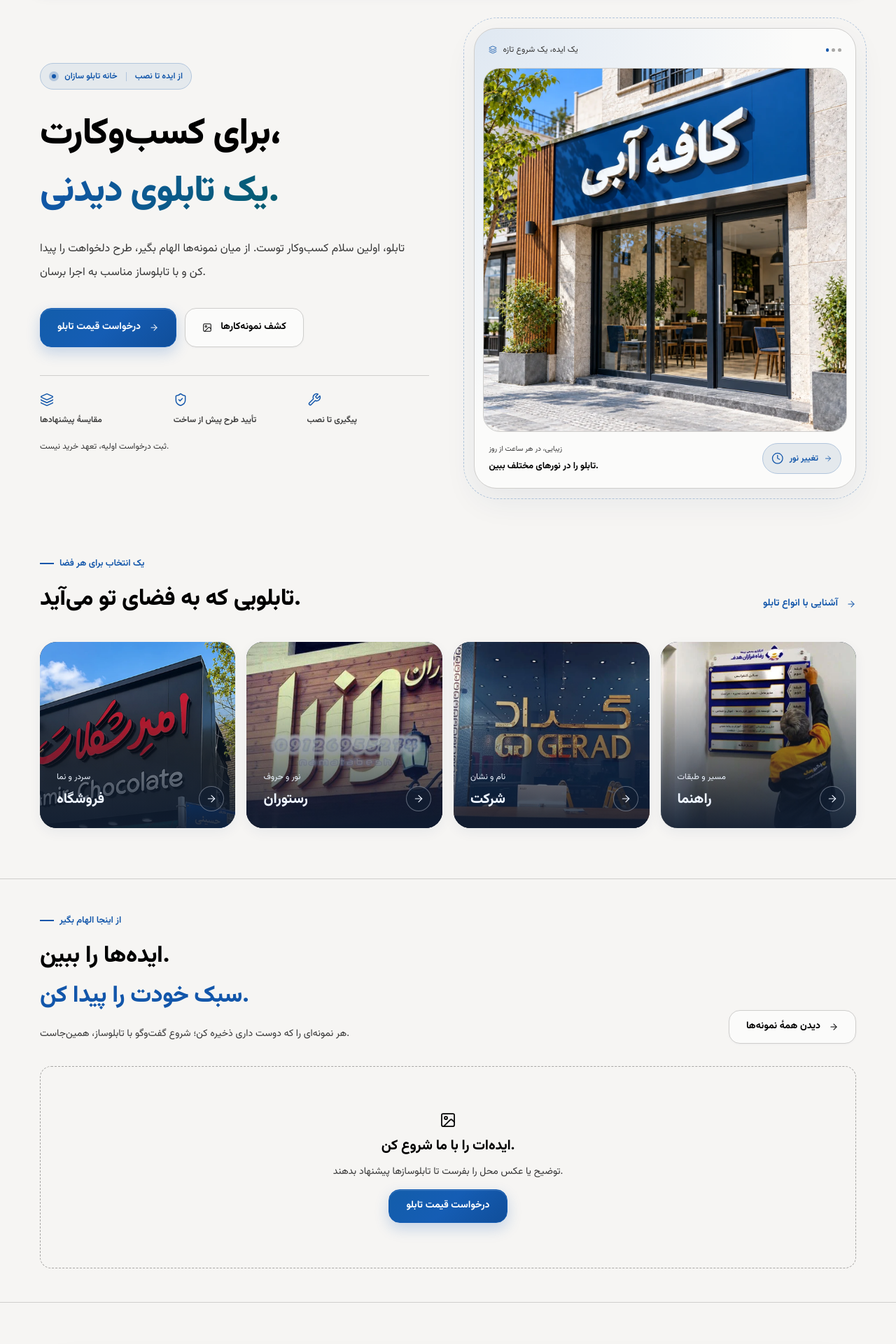
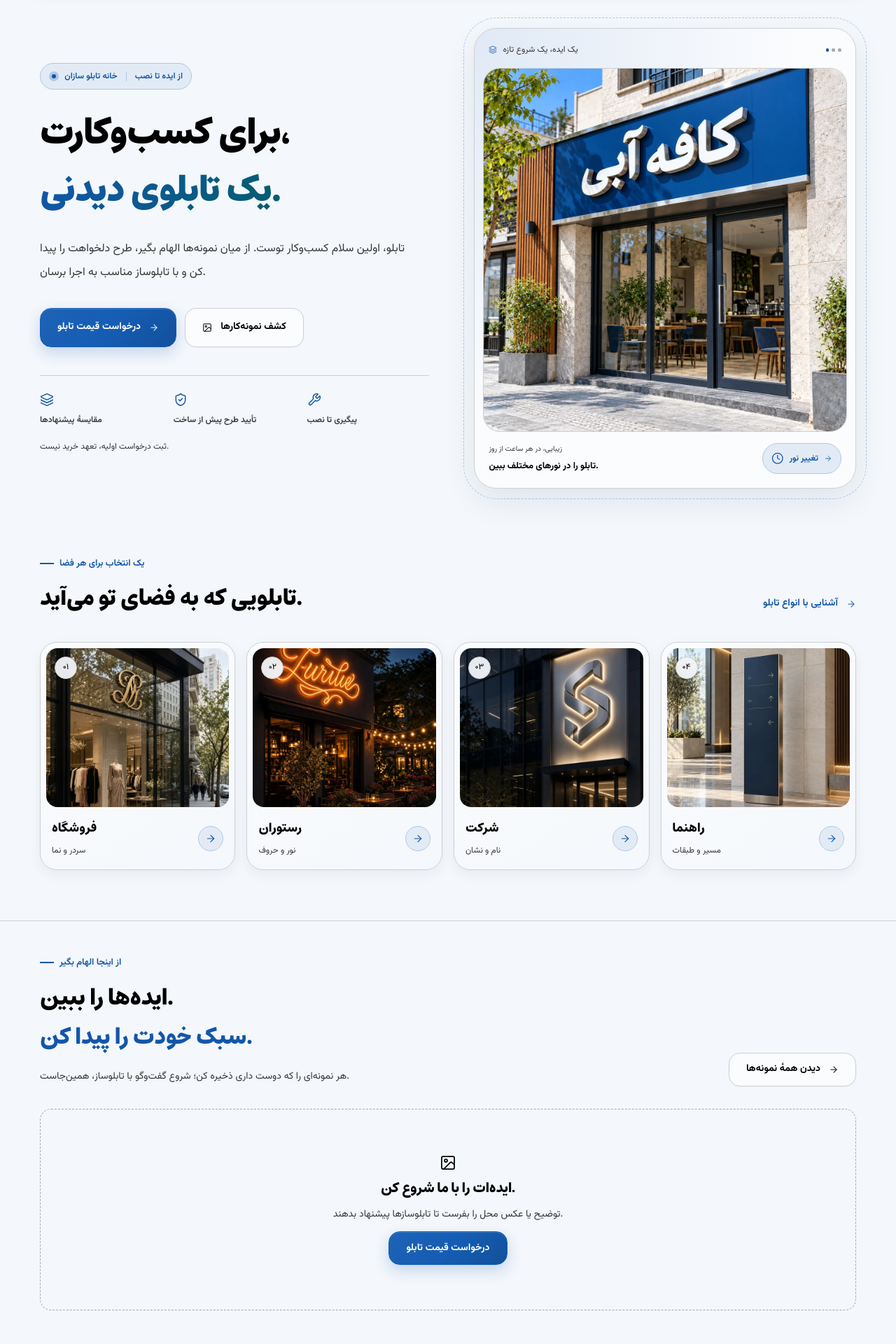
Before and after one commit to cloner7575/tablo, a Django app: page / in a window 1280 px wide. Shown: the part 96-2016 px from the top of the page at 70% size. Run offline with Django 5.2, Linux system fonts and the light colour scheme; data comes from the database, SQL or seed files in the repository; data that the repository does not hold is empty; parts of the project's set-up code (start-up, migrations or seed data) failed here and were passed over.

Commit message:
feat: update landing page visuals and typography with new images and font styles

```diff
--- a/apps/common/views.py
+++ b/apps/common/views.py
@@ -65,25 +65,25 @@ def home(request: HttpRequest) -> HttpResponse:
                     "title": "فروشگاه",
                     "query": "فروشگاه",
                     "description": "سردر و نما",
-                    "image": "img/references/novin-amir-chocolate.webp",
+                    "image": "img/landing-boutique-v1.webp",
                 },
                 {
                     "title": "رستوران",
                     "query": "رستوران",
                     "description": "نور و حروف",
-                    "image": "img/references/namatabesh-vozara.webp",
+                    "image": "img/landing-restaurant-v1.webp",
                 },
                 {
                     "title": "شرکت",
                     "query": "شرکت",
                     "description": "نام و نشان",
-                    "image": "img/references/novin-gerad.webp",
+                    "image": "img/landing-office-v1.webp",
                 },
                 {
                     "title": "راهنما",
                     "query": "راهنما",
                     "description": "مسیر و طبقات",
-                    "image": "img/references/rangin-wayfinding.webp",
+                    "image": "img/landing-wayfinding-v1.webp",
                 },
             ],
             "services": services,
--- a/static/css/base.css
+++ b/static/css/base.css
@@ -49,6 +49,7 @@ h2,
 h3,
 h4 {
   margin: 0;
+  font-family: var(--font-display);
   color: var(--color-ink);
   font-weight: 600;
   letter-spacing: var(--tracking-tight);
--- a/static/css/landing.css
+++ b/static/css/landing.css
@@ -46,13 +46,15 @@
 .lp-link:hover { text-decoration: underline; }
 .lp-link .icon { flex-shrink: 0; }
 .lp-collections { display: grid; grid-template-columns: repeat(4, minmax(0, 1fr)); gap: var(--space-4); }
-.lp-collection { position: relative; isolation: isolate; overflow: hidden; aspect-ratio: 1.05; border-radius: var(--radius-lg); background: var(--color-charcoal); color: var(--color-inverse-ink); text-decoration: none; box-shadow: var(--shadow-sm); }
-.lp-collection img { inline-size: 100%; block-size: 100%; object-fit: cover; transition: scale var(--dur-reveal) var(--ease-out); }
-.lp-collection__shade { position: absolute; inset: 0; background: linear-gradient(180deg, transparent 20%, color-mix(in srgb, var(--color-charcoal) 92%, transparent)); }
-.lp-collection__copy { position: absolute; inset-inline: var(--space-5); inset-block-end: var(--space-5); display: grid; gap: var(--space-1); z-index: 1; }
-.lp-collection__copy small { color: var(--color-inverse-ink); font-size: var(--text-2xs); }
-.lp-collection__copy strong { color: var(--color-inverse-ink); font-size: var(--text-xl); font-weight: 800; }
-.lp-collection__arrow { position: absolute; z-index: 1; inset-inline-end: var(--space-4); inset-block-end: var(--space-5); display: grid; place-items: center; inline-size: 2.25rem; block-size: 2.25rem; border: 1px solid color-mix(in srgb, var(--color-inverse-ink) 35%, transparent); border-radius: var(--radius-pill); background: color-mix(in srgb, var(--color-charcoal) 60%, transparent); color: var(--color-inverse-ink); }
+.lp-collection { min-inline-size: 0; display: flex; flex-direction: column; padding: var(--space-2); border: 1px solid var(--color-border); border-radius: var(--radius-lg); background: var(--surface-sheen); color: var(--color-ink); text-decoration: none; box-shadow: var(--shadow-sm); transition: translate var(--dur-reveal) var(--ease-out), box-shadow var(--dur-reveal), border-color var(--dur-2); }
+.lp-collection__image { display: block; position: relative; aspect-ratio: 1.15; overflow: hidden; border-radius: var(--radius-md); }
+.lp-collection img { inline-size: 100%; block-size: 100%; object-fit: cover; object-position: center 28%; transition: scale 800ms var(--ease-out); }
+.lp-collection__number { position: absolute; inset-block-start: var(--space-3); inset-inline-start: var(--space-3); display: grid; place-items: center; min-inline-size: 2rem; block-size: 2rem; border: 1px solid var(--color-border); border-radius: var(--radius-pill); background: var(--color-glass); color: var(--color-ink); backdrop-filter: blur(12px); font-size: var(--text-2xs); }
+.lp-collection__body { display: flex; flex: 1; align-items: center; justify-content: space-between; gap: var(--space-2); padding: var(--space-4) var(--space-2) var(--space-2); }
+.lp-collection__copy { display: grid; gap: var(--space-1); min-inline-size: 0; }
+.lp-collection__copy small { color: var(--color-muted); font-size: var(--text-2xs); line-height: 1.9; }
+.lp-collection__copy strong { font-family: var(--font-display); color: var(--color-ink); font-size: var(--text-lg); font-weight: 750; }
+.lp-collection__arrow { flex-shrink: 0; display: grid; place-items: center; inline-size: 2.25rem; block-size: 2.25rem; border: 1px solid var(--color-accent-line); border-radius: var(--radius-pill); background: var(--color-accent-soft); color: var(--color-accent-text); transition: background var(--dur-2), color var(--dur-2), rotate var(--dur-reveal); }
 .lp-work-section { margin-block: var(--space-5); background: var(--color-surface-2); border-block: 1px solid var(--color-border); }
 .lp-work-grid { grid-template-columns: repeat(3, minmax(0, 1fr)); gap: var(--space-5); }
 .lp-work-grid .at-project { padding: var(--space-2); border-radius: var(--radius-lg); background: var(--color-surface); }
--- a/static/css/tokens.css
+++ b/static/css/tokens.css
@@ -25,6 +25,14 @@
     U+2212, U+2215, U+FEFF, U+FFFD;
 }
 
+@font-face {
+  font-family: "Estedad";
+  src: url("../fonts/estedad-variable.woff2") format("woff2");
+  font-weight: 100 900;
+  font-style: normal;
+  font-display: swap;
+}
+
 :root {
   --atelier-bg: var(--color-bg);
   --atelier-panel: var(--color-surface);
@@ -35,6 +43,7 @@
   --atelier-accent-ink: var(--color-action-ink);
 
   --font-sans: "Vazirmatn", "Segoe UI", system-ui, -apple-system, sans-serif;
+  --font-display: "Estedad", "Vazirmatn", system-ui, sans-serif;
   --font-mono: "Vazirmatn", ui-monospace, "SF Mono", Menlo, monospace;
 
   --text-2xs: 0.75rem;
@@ -89,7 +98,8 @@
   --dur-reveal: 560ms;
   --dur-ambient: 7s;
   --surface-sheen: linear-gradient(145deg, var(--color-surface), var(--color-surface-2));
-  --action-sheen: linear-gradient(135deg, color-mix(in srgb, var(--color-action) 86%, var(--color-accent-2)), var(--color-action), var(--color-action-hover));
+  --color-action-start: var(--color-action);
+  --action-sheen: linear-gradient(135deg, var(--color-action-start), var(--color-action), var(--color-action-hover));
   --card-border-hover: color-mix(in srgb, var(--color-accent) 38%, var(--color-border));
   --shadow-action: 0 8px 20px color-mix(in srgb, var(--color-action) 22%, transparent);
   --blueprint-line: color-mix(in srgb, var(--color-accent) 9%, transparent);
@@ -233,10 +218,10 @@
   --clock-sky-390: #c8d8e6;
   --clock-sky-480: #edf5ff;
   --clock-sky-720: #f8fafc;
-  --clock-sky-900: #f5f1eb;
-  --clock-sky-1020: #e3c6a6;
-  --clock-sky-1080: #a0837a;
-  --clock-sky-1140: #504755;
+  --clock-sky-900: #f1f5fb;
+  --clock-sky-1020: #cbd9ed;
+  --clock-sky-1080: #293b5a;
+  --clock-sky-1140: #22314c;
   --clock-sky-1200: #1c283b;
   --clock-sky-1320: #0e1829;
   --clock-sky-1440: #0b1324;
@@ -257,6 +242,11 @@
   --clock-day-accent: #1256aa;
   --clock-warm-accent: #edb580;
   --clock-cool-accent: #068fab;
+  --clock-action-day: #155db4;
+  --clock-action-dusk: #4959a5;
+  --clock-action-night: #316fba;
+  --clock-shadow-day: #19395e;
+  --clock-shadow-night: #020913;
   --clock-shadow: rgb(5 10 18 / 0.32);
   --clock-glint: rgb(255 250 240 / 0.55);
   --clock-halo: rgb(161 124 66 / 0.16);
--- a/static/js/experience.js
+++ b/static/js/experience.js
@@ -9,7 +9,7 @@
   let syncAmbient = () => {};
   let observeAmbient = () => {};
   const revealSelector = [
-    ".lp-copy > *", ".lp-stage", ".lp-section-head", ".lp-collection", ".lp-steps li",
+    ".lp-copy > *", ".lp-stage", ".lp-section-head", ".lp-collection", ".lp-steps li", ".lp-final__surface > div", ".lp-final__visual",
     ".at-hero__copy > *", ".at-art__image", ".jd-hero-art", ".at-tool", ".at-section-head", ".gd-gallery-head", ".gd-business-card",
     ".at-project", ".at-maker", ".mp-service-card", ".mp-journey li", ".so-journey li", ".mp-page-head", ".at-reviews blockquote", ".at-workshop__image",
     ".ed-gallery-hero__copy > *", ".ed-gallery-hero__visual", ".ed-idea-card",
@@ -23,9 +23,13 @@
   function reveal(element) {
     if (preference.matches || revealed.has(element) || typeof element.animate !== "function") return;
     revealed.add(element);
+    const photograph = element.matches?.('.lp-stage, .lp-collection, .lp-final__visual');
+    const frames = photograph
+      ? [{ opacity: .6, translate: '0 26px', scale: '.965' }, { opacity: 1, translate: '0 0', scale: '1' }]
+      : [{ opacity: .72, translate: '0 18px' }, { opacity: 1, translate: '0 0' }];
     const animation = element.animate(
-      [{ opacity: 0.72, translate: "0 18px" }, { opacity: 1, translate: "0 0" }],
-      { duration: compact.matches ? 400 : 560, delay: Number(element.dataset.revealDelay || 0), easing: "cubic-bezier(.22,.8,.3,1)", fill: "backwards" },
+      frames,
+      { duration: compact.matches ? 480 : photograph ? 850 : 620, delay: Number(element.dataset.revealDelay || 0), easing: "cubic-bezier(.16,1,.3,1)", fill: "backwards" },
     );
     running.add(animation);
     const release = () => running.delete(animation);
@@ -38,6 +42,7 @@
     if (preference.matches || typeof window.IntersectionObserver !== "function") return;
     if (!observer) {
       observer = new IntersectionObserver((entries) => {
+        if (preference.matches || !observer) return;
         entries.forEach((entry) => {
           if (!entry.isIntersecting) return;
           observer.unobserve(entry.target);
--- a/static/js/theme.js
+++ b/static/js/theme.js
@@ -26,6 +26,11 @@
   const nightAccent = rgb(token('--clock-night-accent'));
   const warmAccent = rgb(token('--clock-warm-accent'));
   const coolAccent = rgb(token('--clock-cool-accent'));
+  const dayAction = rgb(token('--clock-action-day'));
+  const duskAction = rgb(token('--clock-action-dusk'));
+  const nightAction = rgb(token('--clock-action-night'));
+  const dayShadow = rgb(token('--clock-shadow-day'));
+  const nightShadow = rgb(token('--clock-shadow-night'));
   const labels = { morning: 'صبح', day: 'روز', sunset: 'غروب', night: 'شب' };
   const valid = value => typeof value === 'string' && /^(?:[01]\d|2[0-3]):[0-5]\d$/.test(value);
   const read = () => {
@@ -75,7 +80,16 @@
     const muted = readable(mix(ink, bg, .22));
     const accent = readable(mix(nightAccent, dayAccent, light));
     const warmth = Math.exp(-(((m - 1065) / 100) ** 2));
-    const secondaryAccent = readable(mix(coolAccent, warmAccent, warmth));
+    const secondaryAccent = readable(mix(coolAccent, warmAccent, warmth * .22));
+    // Keep the same white label across the complete button gradient all day.
+    const buttonSafe = candidate => {
+      let result = candidate;
+      while (contrast(result, white) < 4.6) result = mix(result, black, .04);
+      return result;
+    };
+    const action = buttonSafe(mix(mix(nightAction, dayAction, light), duskAction, warmth * .65));
+    const actionStart = buttonSafe(mix(action, white, .035));
+    const shadow = mix(nightShadow, dayShadow, light);
     let accentSoft = mix(bg, accent, .08);
     if (contrast(accent, accentSoft) < 4.5) accentSoft = bg;
     const values = {
@@ -89,8 +103,19 @@
       '--color-accent-2': secondaryAccent, '--color-border': mix(bg, ink, .16),
       '--color-border-strong': mix(bg, ink, .32), '--color-code-bg': surface2,
       '--color-code-ink': ink, '--color-info': accent, '--color-info-bg': mix(bg, accent, .08),
+      '--color-action': action, '--color-action-start': actionStart,
+      '--color-action-hover': mix(action, black, .14), '--color-action-ink': white,
+      '--shadow-color': shadow,
     };
     for (const [name, value] of Object.entries(values)) root.style.setProperty(name, color(value));
+    const shade = alpha => `rgb(${shadow.map(v => v.toFixed(2)).join(' ')} / ${alpha.toFixed(4)})`;
+    for (const [name, geometry, dayAlpha, nightAlpha] of [
+      ['xs', '0 1px 3px', .04, .15], ['sm', '0 6px 18px', .06, .18],
+      ['md', '0 12px 32px', .08, .24], ['lg', '0 22px 60px', .12, .34],
+      ['stage', '0 18px 46px', .09, .28], ['float', '0 12px 36px', .09, .28],
+    ]) root.style.setProperty(`--shadow-${name}`, `${geometry} ${shade(nightAlpha + (dayAlpha - nightAlpha) * light)}`);
+    root.style.setProperty('--glow-1', `color-mix(in srgb, ${color(action)} ${(12 + 8 * (1 - light)).toFixed(2)}%, transparent)`);
+    root.style.setProperty('--glow-2', `color-mix(in srgb, ${color(secondaryAccent)} ${(6 + 3 * warmth).toFixed(2)}%, transparent)`);
     root.style.setProperty('--color-glass', `rgb(${bg.map(v => v.toFixed(2)).join(' ')} / .94)`);
     root.style.setProperty('--scene-brightness', (.95 + .07 * light).toFixed(4));
     root.style.setProperty('--scene-warmth', (.075 * warmth).toFixed(4));
--- a/templates/base.html
+++ b/templates/base.html
@@ -22,17 +22,18 @@
     <meta property="og:locale" content="fa_IR">
     <title>{% block title %}{{ SEO_TITLE|default:SITE_NAME }}{% endblock %}</title>
     <link rel="preload" href="{% static 'fonts/vazirmatn-arabic.woff2' %}" as="font" type="font/woff2" crossorigin>
-    <link rel="stylesheet" href="{% static 'css/tokens.css' %}?v=20261020-mobile-1">
-    <link rel="stylesheet" href="{% static 'css/base.css' %}?v=20261013-gallery-footer-1">
+    <link rel="preload" href="{% static 'fonts/estedad-variable.woff2' %}" as="font" type="font/woff2" crossorigin>
+    <link rel="stylesheet" href="{% static 'css/tokens.css' %}?v=20261020-studio-4">
+    <link rel="stylesheet" href="{% static 'css/base.css' %}?v=20261020-studio-4">
     <link rel="stylesheet" href="{% static 'css/tablo.css' %}?v=20261020-vendor-compare-1">
     <link rel="stylesheet" href="{% static 'css/atelier.css' %}?v=20261013-gallery-footer-1">
     <link rel="stylesheet" href="{% static 'css/editorial.css' %}?v=20261013-gallery-footer-1">
     <link rel="stylesheet" href="{% static 'css/experience.css' %}?v=20261013-gallery-footer-1">
     <link rel="stylesheet" href="{% static 'css/workspaces.css' %}?v=20261013-gallery-footer-1">
-    <link rel="stylesheet" href="{% static 'css/polish.css' %}?v=20261020-landing-1">
-    <link rel="stylesheet" href="{% static 'css/mobile.css' %}?v=20261020-landing-1">
+    <link rel="stylesheet" href="{% static 'css/polish.css' %}?v=20261020-studio-4">
+    <link rel="stylesheet" href="{% static 'css/mobile.css' %}?v=20261020-studio-4">
     {% block extra_css %}{% endblock %}
-    <script src="{% static 'js/theme.js' %}?v=20261020-landing-2"></script>
+    <script src="{% static 'js/theme.js' %}?v=20261020-studio-4"></script>
     {% block structured_data %}{% endblock %}
   </head>
   <body class="has-mobile-chrome {% block body_class %}{% endblock %}" hx-headers='{"X-CSRFToken": "{{ csrf_token }}"}'>
@@ -46,7 +47,7 @@
     {% include "partials/_mobile_cta.html" %}
     <script src="{% static 'vendor/htmx.min.js' %}" defer></script>
     <script src="{% static 'js/app.js' %}?v=20261013-gallery-footer-1" defer></script>
-    <script src="{% static 'js/experience.js' %}?v=20261020-landing-1" defer></script>
+    <script src="{% static 'js/experience.js' %}?v=20261020-studio-4" defer></script>
     {% block extra_js %}{% endblock %}
   </body>
 </html>
--- a/templates/pages/home.html
+++ b/templates/pages/home.html
@@ -2,7 +2,7 @@
 {% block title %}سفارش تابلو و ایده‌های طراحی تابلو | {{ SITE_NAME }}{% endblock %}
 {% block meta_description %}از انتخاب طرح تا ساخت و نصب تابلو؛ نمونه‌کارها را ببینید، سبک دلخواهتان را پیدا کنید و پیشنهاد تابلوسازها را مقایسه کنید.{% endblock %}
 {% block body_class %}page-home page-atelier page-landing{% endblock %}
-{% block extra_css %}<link rel="stylesheet" href="{% static 'css/landing.css' %}?v=20261020-landing-3">{% endblock %}
+{% block extra_css %}<link rel="stylesheet" href="{% static 'css/landing.css' %}?v=20261020-studio-4">{% endblock %}
 {% block content %}
 <div class="lp-home">
   <section class="lp-hero at-wrap" aria-labelledby="hero-title">
@@ -23,7 +23,7 @@
 
   <section class="lp-section at-wrap" aria-labelledby="styles-title">
     <div class="lp-section-head"><div><p class="lp-kicker">یک انتخاب برای هر فضا</p><h2 id="styles-title">تابلویی که به فضای تو می‌آید.</h2></div><a class="lp-link" href="{% url 'catalog:services' %}">آشنایی با انواع تابلو {% include 'components/_icon.html' with name='arrow-right' size='sm' %}</a></div>
-    <nav class="lp-collections" aria-label="نمونه تابلو بر اساس کسب‌وکار">{% for collection in business_collections %}<a class="lp-collection" href="{% url 'portfolio:list' %}?q={{ collection.query|urlencode }}"><img src="{% static collection.image %}" alt="" width="600" height="480" loading="lazy"><span class="lp-collection__shade" aria-hidden="true"></span><span class="lp-collection__copy"><small>{{ collection.description }}</small><strong>{{ collection.title }}</strong></span><span class="lp-collection__arrow" aria-hidden="true">{% include 'components/_icon.html' with name='arrow-right' size='sm' %}</span></a>{% endfor %}</nav>
+    <nav class="lp-collections" aria-label="نمونه تابلو بر اساس کسب‌وکار">{% for collection in business_collections %}<a class="lp-collection" href="{% url 'portfolio:list' %}?q={{ collection.query|urlencode }}"><span class="lp-collection__image"><img src="{% static collection.image %}" alt="" width="600" height="480" loading="lazy"><span class="lp-collection__number" aria-hidden="true">۰{{ forloop.counter|fa_digits }}</span></span><span class="lp-collection__body"><span class="lp-collection__copy"><strong>{{ collection.title }}</strong><small>{{ collection.description }}</small></span><span class="lp-collection__arrow" aria-hidden="true">{% include 'components/_icon.html' with name='arrow-right' size='sm' %}</span></span></a>{% endfor %}</nav>
   </section>
 
   <section class="lp-section lp-work-section" aria-labelledby="projects-title"><div class="at-wrap">
@@ -43,6 +43,6 @@
 
   <section class="lp-section at-wrap lp-faq" aria-labelledby="faq-title"><div><p class="lp-kicker">هنوز سؤالی مانده؟</p><h2 id="faq-title">با خیال روشن‌تر<br>شروع کن.</h2><a class="lp-link" href="{% url 'common:guide' %}">جزئیات بیشتر {% include 'components/_icon.html' with name='arrow-right' size='sm' %}</a></div><div><details><summary>جنس یا اندازهٔ تابلو را نمی‌دانم؛ می‌توانم درخواست بدهم؟{% include 'components/_icon.html' with name='chevron-down' size='sm' %}</summary><p>بله. شهر، کسب‌وکار و یک توضیح کوتاه کافی است. عکس محل کمک می‌کند؛ اندازه و مشخصات فنی را با تابلوساز نهایی می‌کنی.</p></details><details><summary>قیمت نهایی چطور مشخص می‌شود؟{% include 'components/_icon.html' with name='chevron-down' size='sm' %}</summary><p>طرح، جنس، اندازه و شرایط نصب در قیمت اثر دارند. هزینهٔ ساخت، نصب و موارد جانبی را بررسی کن؛ طرح و مبلغ نهایی را پیش از ساخت تأیید می‌کنی.</p></details><details><summary>بعد از انتخاب تابلوساز چه می‌شود؟{% include 'components/_icon.html' with name='chevron-down' size='sm' %}</summary><p>طرح و قیمت نهایی را می‌بینی و می‌توانی تغییر بخواهی. پس از تأیید، ساخت، نصب و تحویل را در حساب خودت پیگیری می‌کنی.</p></details></div></section>
 
-  <section class="lp-final at-wrap" aria-labelledby="start-title"><div class="lp-final__surface"><div><p class="lp-kicker">شروع یک نمای تازه</p><h2 id="start-title">تابلوی بعدی،<br><em>تابلوی توست.</em></h2><p>کسب‌وکارت را معرفی کن؛ برای طرح، ساخت و نصب پیشنهاد بگیر.</p><div class="lp-actions"><a class="btn btn--primary btn--lg" href="{% url 'requests:wizard_start' %}">درخواست قیمت تابلو {% include 'components/_icon.html' with name='arrow-right' size='sm' %}</a><a class="lp-link" href="{% url 'accounts:vendor_register' %}">تابلوساز هستی؟ به ما بپیوند.</a></div></div><div class="lp-final__art" aria-hidden="true"><span class="lp-final__ring"></span><span class="lp-final__mark">{% include 'components/_icon.html' with name='layers' size='lg' %}</span><span class="lp-final__chip">از ایده تا نصب {% include 'components/_icon.html' with name='check-circle' size='sm' %}</span></div></div></section>
+  <section class="lp-final at-wrap" aria-labelledby="start-title"><div class="lp-final__surface"><div><p class="lp-kicker">شروع یک نمای تازه</p><h2 id="start-title">تابلوی بعدی،<br><em>تابلوی توست.</em></h2><p>کسب‌وکارت را معرفی کن؛ برای طرح، ساخت و نصب پیشنهاد بگیر.</p><div class="lp-actions"><a class="btn btn--primary btn--lg" href="{% url 'requests:wizard_start' %}">درخواست قیمت تابلو {% include 'components/_icon.html' with name='arrow-right' size='sm' %}</a><a class="lp-link" href="{% url 'accounts:vendor_register' %}">تابلوساز هستی؟ به ما بپیوند.</a></div></div><figure class="lp-final__visual"><img src="{% static 'img/landing-signature-v1.webp' %}" alt="نمای طراحی‌شده با تابلوی فلزی نورپردازی‌شدهٔ «تابلوی تو»" width="1000" height="1000" loading="lazy" decoding="async"><figcaption><span>جزئیاتی که دیده می‌شوند.</span>{% include 'components/_icon.html' with name='layers' size='sm' %}</figcaption></figure></div></section>
 </div>
 {% endblock %}
```
Also changed, not shown: other parts of static/css/landing.css (+19 -18 lines), other parts of static/css/tokens.css (+0 -25 lines), docs/landing-signature-image.md (added, +23 -0 lines), docs/ui-experience.md (+11 -0 lines), static/fonts/Estedad-OFL.txt (added, +93 -0 lines), tests/js/experience.test.mjs (+16 -1 lines), tests/js/theme.test.mjs (+35 -0 lines), static/fonts/README.md, static/fonts/estedad-variable.woff2 (added), static/img/landing-boutique-v1.webp (added), static/img/landing-office-v1.webp (added), static/img/landing-restaurant-v1.webp (added), static/img/landing-signature-v1.webp (added), static/img/landing-wayfinding-v1.webp (added).
